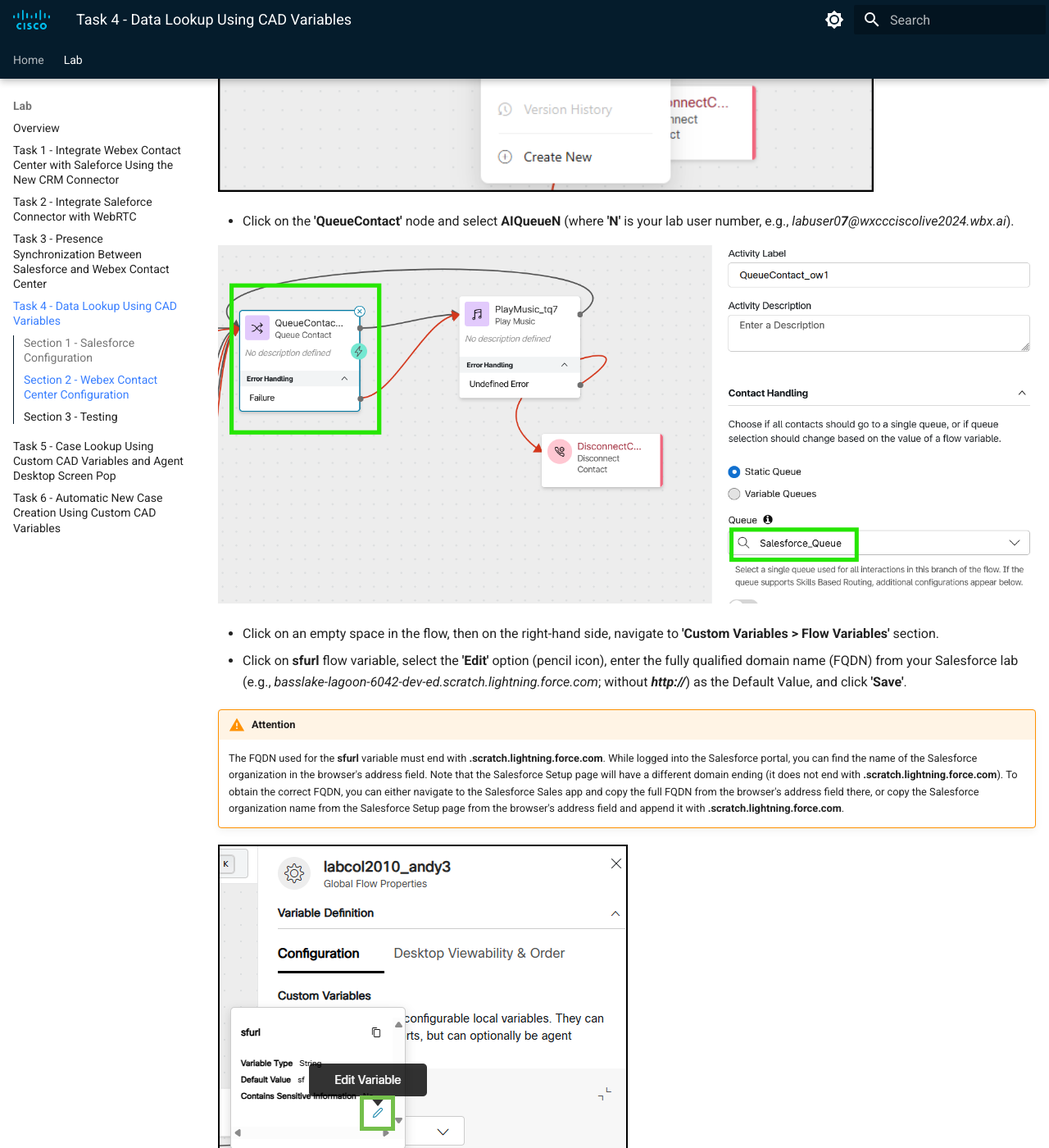
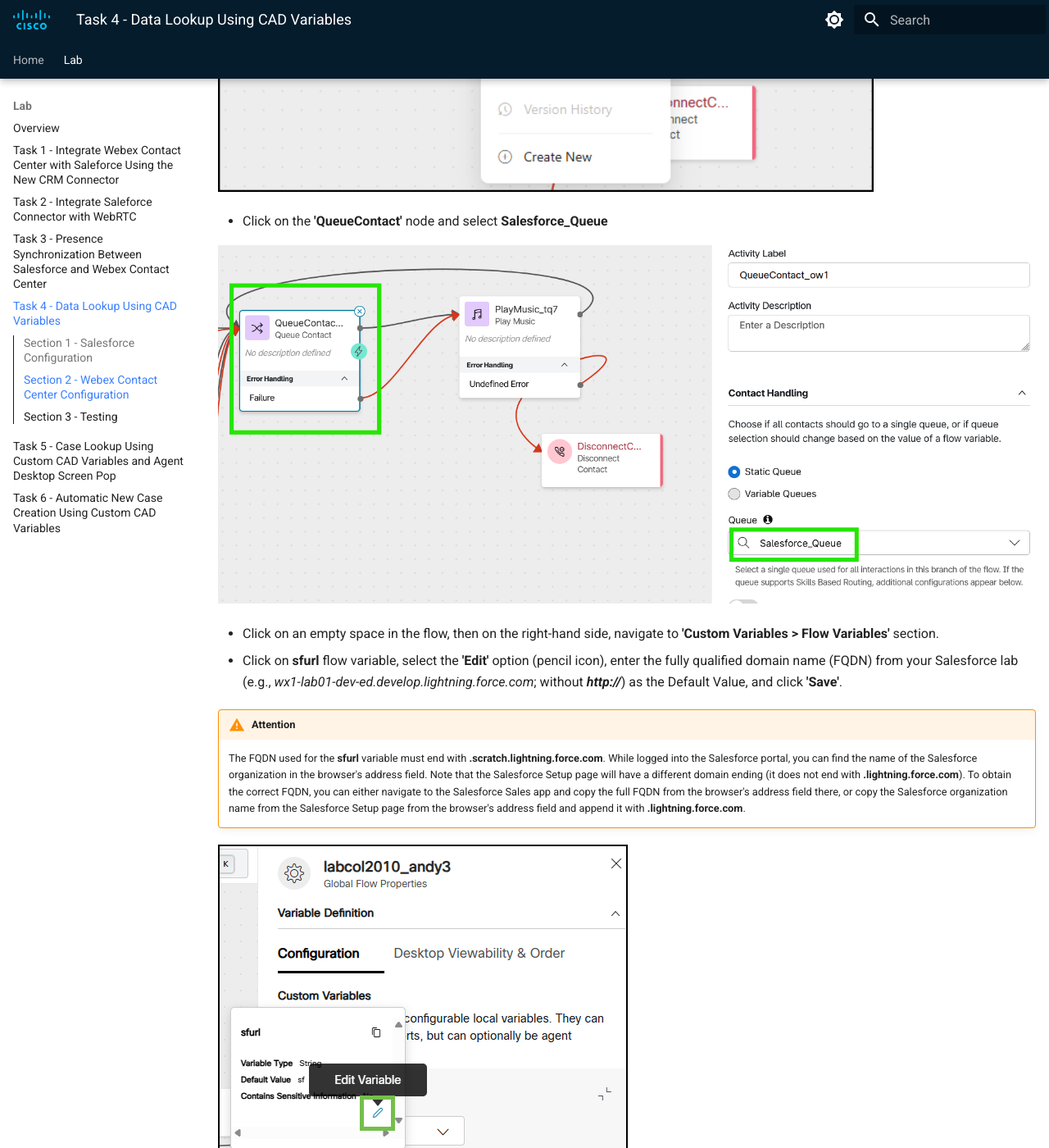
Before and after one commit to WebexCC-SA/LAB-2308, an MkDocs documentation site: the page built from docs/task4.md, in a window 1280 px wide and 1400 px high, scrolled down 3940 px. Shown: the whole window at 82% size. Built offline with MkDocs 1.6.1 and Material for MkDocs 9.7.7, drawn with Linux system fonts in a browser that asks for light colours; some of the changed text lies outside the part shown.

Commit message:
Update task4.md

```diff
--- a/docs/task4.md
+++ b/docs/task4.md
@@ -56,7 +56,7 @@
 
 ![Nav](./assets/t3s2p1.png){ width="200" }
 
-- Copy the flow named **CLUS25_Salesforce_Template_DO_NOT_MODIFY** (the **'Copy'** option is on the right-hand side).
+- Copy the flow named **WX1_Salesforce_Template_DO_NOT_MODIFY** (the **'Copy'** option is on the right-hand side).
 
 ![Nav](./assets/t3s2p2.png){ width="1000" }
 
@@ -64,20 +64,20 @@
 
 ![Nav](./assets/t3s2p21.png){ width="400" }
 
-- Rename the flow to something more identifiable and personal (e.g., _labcol2010_andy_) by clicking the dropdown next to the flow name and selecting **'Edit Name'** (make sure **'Edit'** is set to **'On'**).
+- Rename the flow to something more identifiable and personal (e.g., _labuser01_bhu_) by clicking the dropdown next to the flow name and selecting **'Edit Name'** (make sure **'Edit'** is set to **'On'**).
 
 ![Nav](./assets/t3s2p3.png){ width="800" }
 
-- Click on the **'QueueContact'** node and select **AIQueueN** (where **'N'** is your lab user number, e.g., _labuser0**7**@wxccciscolive2024.wbx.ai_).
+- Click on the **'QueueContact'** node and select **Salesforce_Queue**
 
 ![Nav](./assets/t3s2p4.png){ width="1000" }
 
 - Click on an empty space in the flow, then on the right-hand side, navigate to **'Custom Variables > Flow Variables'** section.
-- Click on **sfurl** flow variable, select the **'Edit'** option (pencil icon), enter the fully qualified domain name (FQDN) from your Salesforce lab (e.g., _basslake-lagoon-6042-dev-ed.scratch.lightning.force.com_; without **_http://_**) as the Default Value, and click **'Save'**.
+- Click on **sfurl** flow variable, select the **'Edit'** option (pencil icon), enter the fully qualified domain name (FQDN) from your Salesforce lab (e.g., _wx1-lab01-dev-ed.develop.lightning.force.com_; without **_http://_**) as the Default Value, and click **'Save'**.
 
 !!! warning "Attention"
 	The FQDN used for the **sfurl** variable must end with **.scratch.lightning.force.com**. While logged into the Salesforce portal, you can find the name of the Salesforce organization in the browser's address field.
-	Note that the Salesforce Setup page will have a different domain ending (it does not end with **.scratch.lightning.force.com**). To obtain the correct FQDN, you can either navigate to the Salesforce Sales app and copy the full FQDN from the browser's address field there, or copy the Salesforce organization name from the Salesforce Setup page from the browser's address field and append it with **.scratch.lightning.force.com**.
+	Note that the Salesforce Setup page will have a different domain ending (it does not end with **.lightning.force.com**). To obtain the correct FQDN, you can either navigate to the Salesforce Sales app and copy the full FQDN from the browser's address field there, or copy the Salesforce organization name from the Salesforce Setup page from the browser's address field and append it with **.lightning.force.com**.
 
 ![Nav](./assets/t3s2p5.png){ width="500" }
 ![Nav](./assets/t3s2p6.png){ width="500" }
@@ -90,7 +90,7 @@
 
 ![Nav](./assets/t3s2p8.png){ width="200" }
 
-- Open **AIChannelN** (where **'N'** is your lab user number, e.g., _labuser0**7**@wxccciscolive2024.wbx.ai_), associate your newly created flow under 'Routing Flow' (note down the **'Support Number'** associated with this channel - it will be needed later in this lab for testing) and click **'Save'**.
+- Open **WebexOne_AI_EntryPoint_N** (where **'N'** is your lab user number, e.g., _labuser0**7**@wx1.wbx.ai _), associate your newly created flow under 'Routing Flow' (note down the **'Support Number'** associated with this channel - it will be needed later in this lab for testing) and click **'Save'**.
 
 ![Nav](./assets/t3s2p9.png){ width="1000" }
 
@@ -111,7 +111,7 @@
 ![Nav](./assets/t1s2p1.png){ width="400" }
 
 - Open the Webex Contact Center phone widget and login using the selected Webex Contact Center credentials.
-- For the team use **AITeamN** (where **'N'** is your lab user number, e.g., _labuser**7**@wxccciscolive.wbx.ai_).
+- For the team use **AITeamN** (where **'N'** is your lab user number, e.g., _labuser**7**@wx1.wbx.ai_).
 
 !!! note "Reminder"
 	Please select the **'Extension'** option for the phone number. Use the extension number and team assignment based on your lab user number.
```
